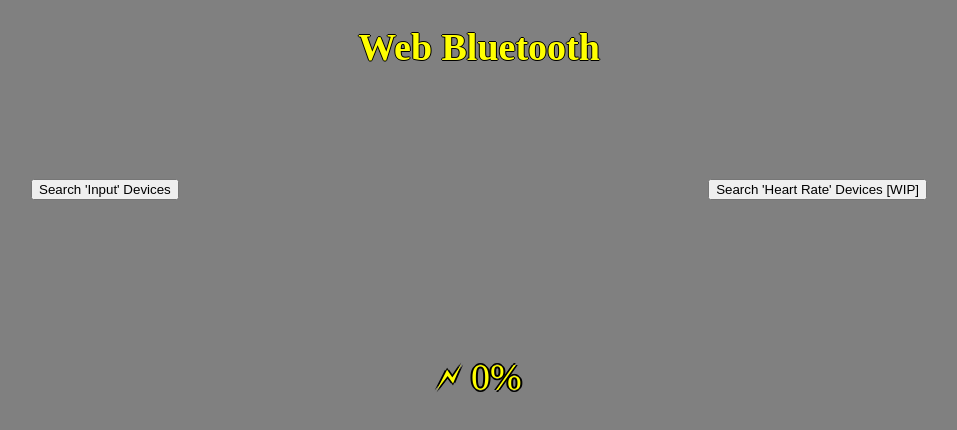
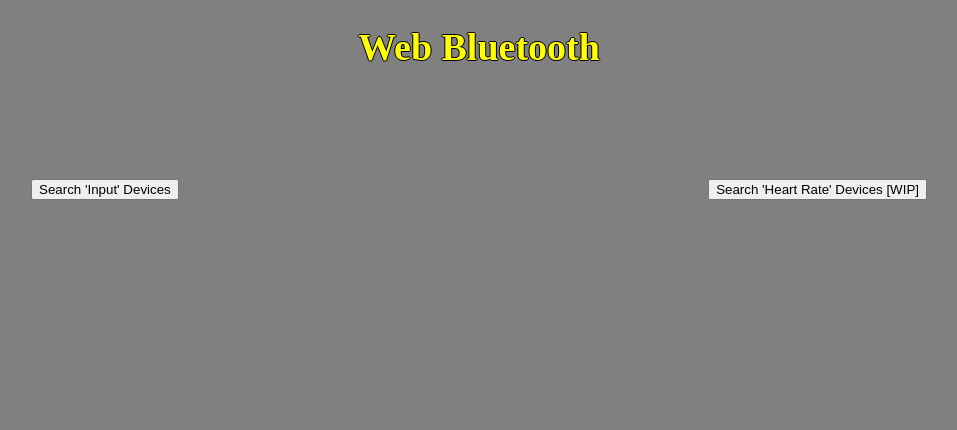
Before and after one commit to eiestrad/421WebBluetooth, a plain HTML site: page Index.html in a window 1280 px wide. Shown: the whole page, without its empty margins (161-1118 px from the left). Drawn offline with Linux system fonts and the light colour scheme.

Commit message:
no battery

```diff
--- a/Index.html
+++ b/Index.html
@@ -11,7 +11,8 @@
 	<body>
 		<div id="container">
 			<h1 id="header">Web Bluetooth</h1>
-            <div id="batteryLevel">&#x1F5F2 0%</div><br />
+            <div  id="readyState"></div>
+            <div id="batteryLevel"></div><br />
             <canvas id="battery"></canvas>
 			<button id="b1" onClick="batteryDevices()">Search 'Input' Devices</button>
 			<button id="b2" onClick="heartDevices()">Search 'Heart Rate' Devices [WIP]</button>
@@ -28,6 +29,11 @@
         bottom: 0;
 		background-color: gray;
 	}
+    #readyState {
+        color: yellow;
+        font-size: 24px;
+        cursor: default;
+    }
     #batteryLevel {
         position: absolute;
         bottom: 50%;
--- a/batteryService.js
+++ b/batteryService.js
@@ -1,4 +1,5 @@
 let batteryLevel = document.querySelector("#batteryLevel");
+let readyState = document.querySelector("#readyState");
 let currentValue = 0;
 let newValue = 1;
 
@@ -44,6 +45,7 @@ async function parseBatteryData(value) {
 	value = value.buffer ? value : new DataView(value);
 	this.newValue = Number.parseInt(value.getUint8(0));
 	console.log(`> Battery Level: ${value.getUint8(0)}`);
+	readyState.innerHTML = "Ready";
 	batteryLevel.innerHTML = `&#x1F5F2 ${value.getUint8(0)}%`;
 	batteryLevel.innerHTML = `${value.getUint8(0)}`;
 	// while (currentValue != newValue) {
```
